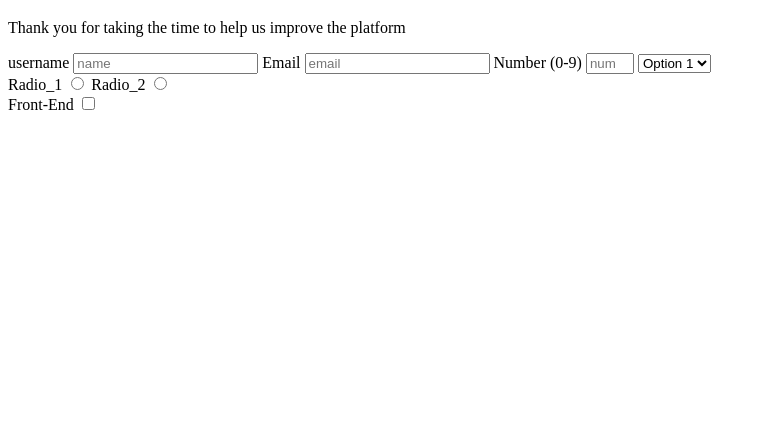
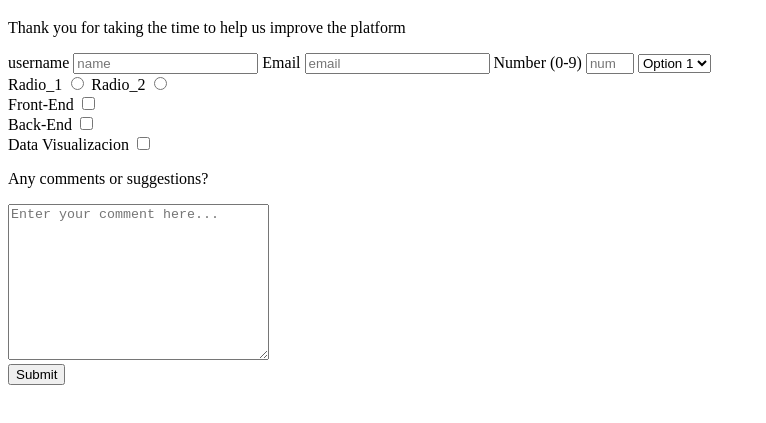
Before and after one commit to xandro2021/MicroverseTrialsShahidAlejandro, a plain HTML site: page index.html in a window 1280 px wide. Shown: the part 61-484 px from the top of the page, without its empty margins (0-766 px from the left). Drawn offline with Linux system fonts and the light colour scheme.

Commit message:
error messages

```diff
--- a/index.html
+++ b/index.html
@@ -13,7 +13,7 @@
   <form action="POST" id="survey-form">
 
     <label for="name">username</label>
-    <input id="name"   type="text" placeholder="name" >
+    <input id="name" type="text" placeholder="name">
     <label for="email">Email</label>
     <input type="email" name="email" id="email" placeholder="email">
     <label for="number">Number (0-9)</label>
@@ -31,8 +31,18 @@
 
     <label for="checkbox_frontend">Front-End</label>
     <input type="checkbox" value="Front-End" name="checkbox_frontend" id="checkbox_frontend">
+    <br>
+    <label for="checkbox_backend">Back-End</label>
+    <input type="checkbox" value="Back-End" name="checkbox_backend" id="checkbox_backend">
+    <br>
+    <label for="checkbox_datavisualizacion">Data Visualizacion</label>
+    <input type="checkbox" value="datavisualizacion" name="checkbox_datavisualizacion" id="checkbox_datavisualizacion">
 
+    <p>Any comments or suggestions?</p>
+    <textarea name="comments" id="comments" cols="30" rows="10" placeholder="Enter your comment here..."></textarea>
 
+    <br>
+    <button type="submit" id="submit">Submit</button>
 
 
 
```
